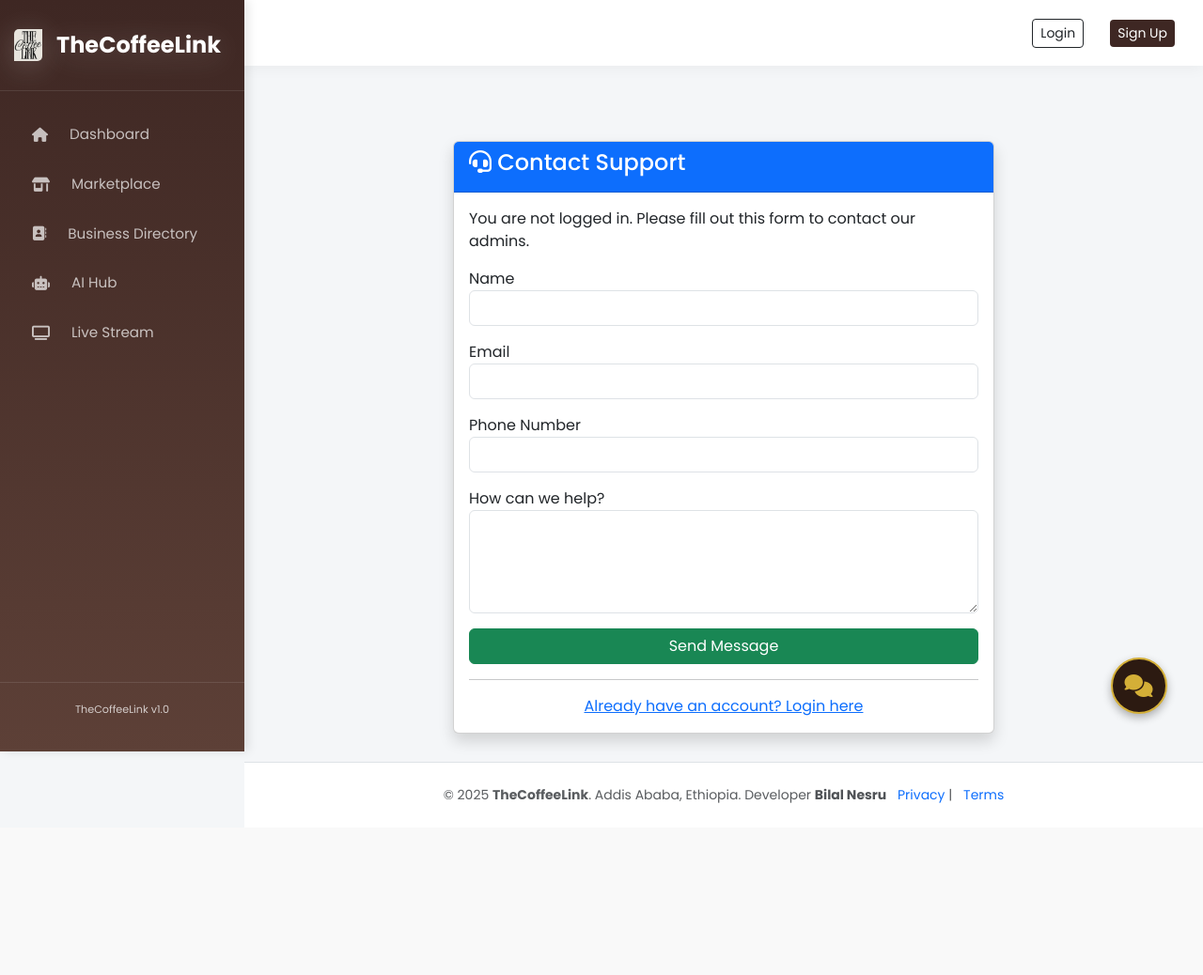
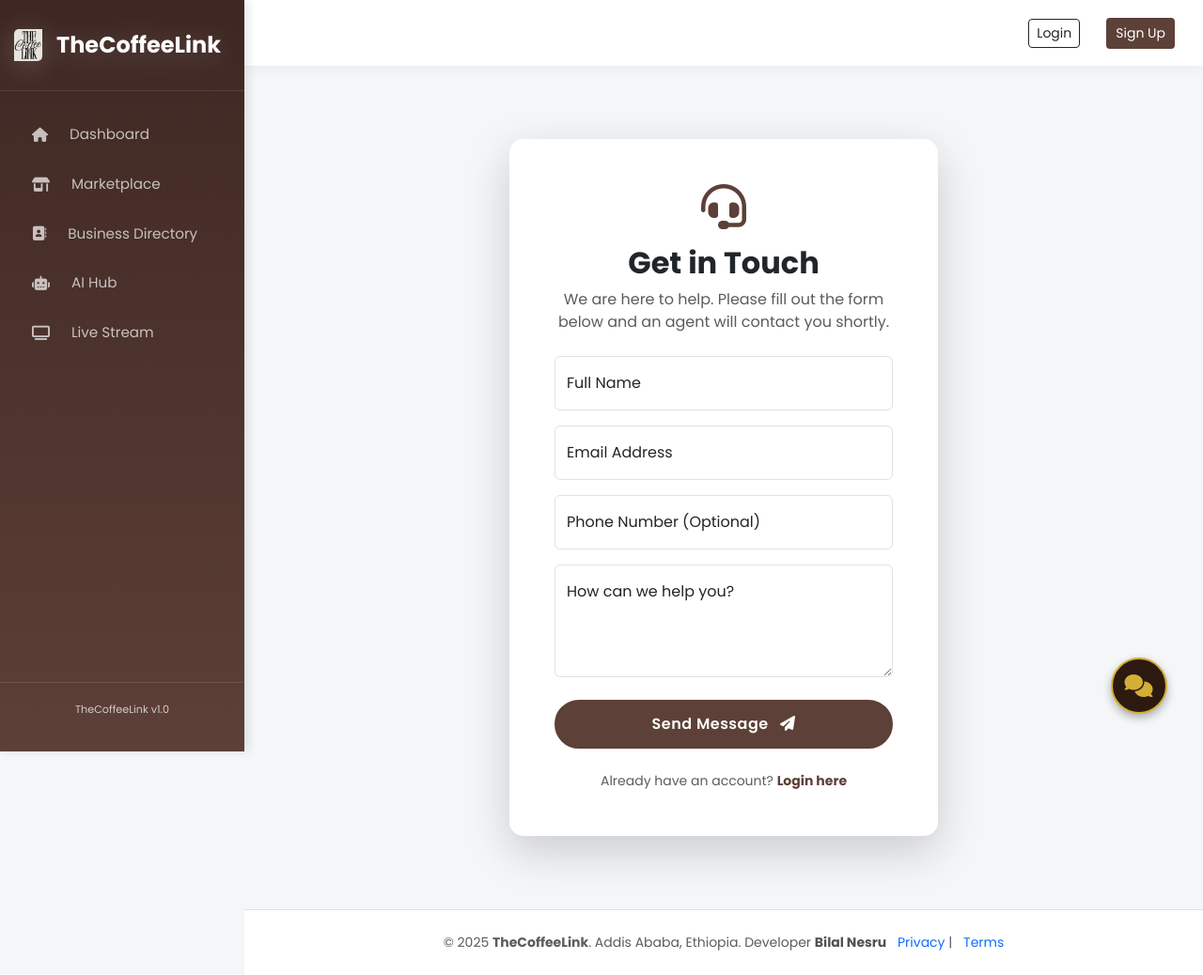
Before and after one commit to biltech1234n/thecoffeelink, a Django app: page /messages/support/ in a window 1280 px wide. Shown: the whole page at 94% size. Before the commit the page ends 855 px from the top, so only its background shows below. Run offline with Django 5.2, Linux system fonts and the light colour scheme.

Commit message:
Update guest_contact.html

```diff
--- a/templates/chat/guest_contact.html
+++ b/templates/chat/guest_contact.html
@@ -1,46 +1,118 @@
-<!-- templates/chat/guest_contact.html -->
 {% extends 'base.html' %}
+{% block content %}
+<style>
+    .contact-card {
+        border: none;
+        border-radius: 15px;
+        background-color: #ffffff;
+    }
+    .form-control:focus {
+        box-shadow: none;
+        border-color: var(--secondary-color); /* Adjust to your brand color */
+        background-color: #f8faff;
+    }
+    .btn-submit {
+        border-radius: 50px;
+        padding: 12px 20px;
+        font-weight: 600;
+        letter-spacing: 0.5px;
+        transition: all 0.3s ease;
+    }
+    .btn-submit:hover {
+        transform: translateY(-2px);
+        box-shadow: 0 5px 15px rgba(0,0,0,0.1);
+    }
+    .page-background {
+        background: linear-gradient(135deg, #f5f7fa 0%, #c3cfe2 100%);
+        min-height: 80vh; /* Ensures it takes up space even if content is short */
+        display: flex;
+        align-items: center;
+    }
+    .text-primary{
+        color: var(--secondary-color) !important;
+    }
+    .btn-primary{
+        background: var(--secondary-color) !important;
+        border: 2px solid var(--secondary-color) !important;
+    }
+</style>
 
-{% block content %}
-<div class="container" style="max-width: 600px; margin-top: 50px;">
-    <div class="card shadow">
-        <div class="card-header bg-primary text-white">
-            <h4><i class="fas fa-headset"></i> Contact Support</h4>
+<div class="py-5">
+    <div class="container">
+        <div class="row justify-content-center">
+            <div class="col-md-10 col-lg-6">
+
+                <div class="card contact-card shadow-lg">
+                    <div class="card-body p-4 p-md-5">
+
+                        <!-- Header Section -->
+                        <div class="text-center mb-4">
+                            <div class="mb-3 text-primary">
+                                <i class="fas fa-headset fa-3x"></i>
                             </div>
-        <div class="card-body">
+                            <h2 class="fw-bold text-dark">Get in Touch</h2>
+                            <p class="text-muted">
+                                We are here to help. Please fill out the form below and an agent will contact you shortly.
+                            </p>
+                        </div>
 
+                        <!-- Alerts/Messages -->
                         {% if messages %}
                             {% for message in messages %}
-                    <div class="alert alert-{{ message.tags }}">{{ message }}</div>
+                                <div class="alert alert-{{ message.tags }} alert-dismissible fade show" role="alert">
+                                    <i class="fas fa-info-circle me-2"></i> {{ message }}
+                                    <button type="button" class="btn-close" data-bs-dismiss="alert" aria-label="Close"></button>
+                                </div>
                             {% endfor %}
                         {% endif %}
 
-            <p>You are not logged in. Please fill out this form to contact our admins.</p>
-
+                        <!-- Form -->
                         <form method="POST">
                             {% csrf_token %}
-                <div class="mb-3">
-                    <label>Name</label>
-                    <input type="text" name="name" class="form-control" required>
+
+                            <!-- Name -->
+                            <div class="form-floating mb-3">
+                                <input type="text" name="name" class="form-control" id="floatingName" placeholder="John Doe" required>
+                                <label for="floatingName">Full Name</label>
                             </div>
-                <div class="mb-3">
-                    <label>Email</label>
-                    <input type="email" name="email" class="form-control" required>
+
+                            <!-- Email -->
+                            <div class="form-floating mb-3">
+                                <input type="email" name="email" class="form-control" id="floatingEmail" placeholder="name@example.com" required>
+                                <label for="floatingEmail">Email Address</label>
                             </div>
-                <div class="mb-3">
-                    <label>Phone Number</label>
-                    <input type="text" name="phone" class="form-control">
+
+                            <!-- Phone -->
+                            <div class="form-floating mb-3">
+                                <input type="tel" name="phone" class="form-control" id="floatingPhone" placeholder="Phone Number">
+                                <label for="floatingPhone">Phone Number (Optional)</label>
                             </div>
-                <div class="mb-3">
-                    <label>How can we help?</label>
-                    <textarea name="message" class="form-control" rows="4" required></textarea>
+
+                            <!-- Message -->
+                            <div class="form-floating mb-4">
+                                <textarea name="message" class="form-control" placeholder="Leave a comment here" id="floatingTextarea" style="height: 120px" required></textarea>
+                                <label for="floatingTextarea">How can we help you?</label>
                             </div>
-                <button type="submit" class="btn btn-success w-100">Send Message</button>
+
+                            <!-- Submit Button -->
+                            <button type="submit" class="btn btn-primary w-100 btn-submit">
+                                Send Message <i class="fas fa-paper-plane ms-2"></i>
+                            </button>
                         </form>
 
-            <hr>
-            <div class="text-center">
-                <a href="{% url 'login' %}">Already have an account? Login here</a>
+                        <!-- Footer / Login Link -->
+                        <div class="text-center mt-4">
+                            <p class="small text-muted mb-0">
+                                Already have an account?
+                                <a href="{% url 'login' %}" class="text-decoration-none fw-bold text-primary">
+                                    Login here
+                                </a>
+                            </p>
+                        </div>
+
+                    </div>
+                </div>
+
             </div>
         </div>
     </div>
```
Lines whose indentation alone changed are shown as unchanged.
